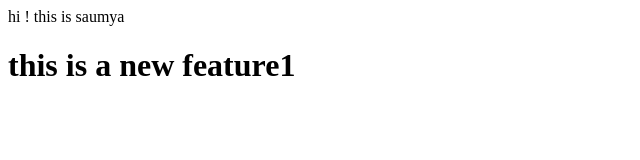
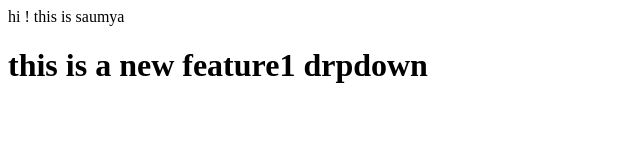
Before and after one commit to saumyasingh003/localhost, a plain HTML site: page index.html in a window 1280 px wide. Shown: the whole page, without its empty margins (0-640 px from the left). Drawn offline with Linux system fonts and the light colour scheme.

```diff
--- a/index.html
+++ b/index.html
@@ -3,4 +3,4 @@
 
 
 
-<h1>this is a new feature1</h1>
+<h1>this is a new feature1 drpdown</h1>
```
